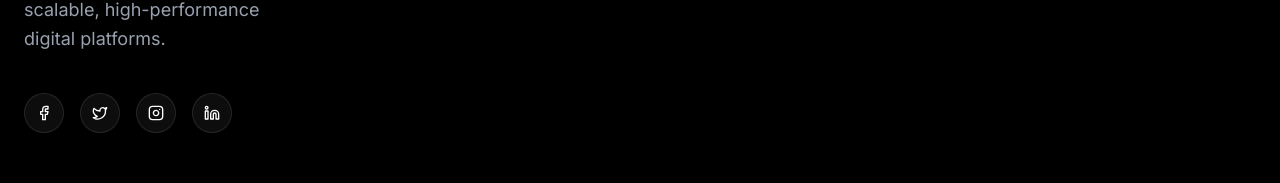
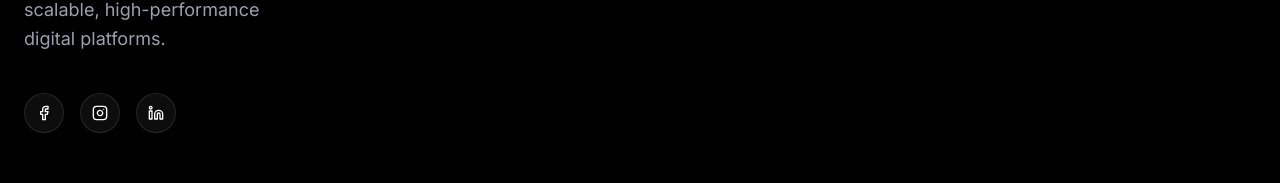
Before and after one commit to Abinesh0708/Zann----web, a React (Vite) app: page /blog/how-cms-works-guide-for-businesses in a window 1280 px wide. Shown: the part 5193-5376 px from the top of the page. Built offline with nearby package versions, Linux system fonts and the light colour scheme.

Commit message:
feat: implement initial project structure with Hero and Services components and base styling

```diff
--- a/src/components/Footer.tsx
+++ b/src/components/Footer.tsx
@@ -1,5 +1,5 @@
 import { motion } from 'motion/react';
-import { Facebook, Twitter, Instagram, Linkedin, Mail, Phone, MapPin, ArrowRight } from 'lucide-react';
+import { Facebook, Instagram, Linkedin, Mail, Phone, MapPin, ArrowRight } from 'lucide-react';
 import { Link } from 'react-router-dom';
 
 const footerLinks = [
@@ -31,13 +31,19 @@ export default function Footer() {
               Zanntec is a technology-driven company specializing in web development, CAD automation, and digital transformation solutions. We help businesses in Nagercoil, Tirunelveli, and across Tamil Nadu build scalable, high-performance digital platforms.
             </p>
             <div className="flex items-center gap-4 pt-4">
-              {[Facebook, Twitter, Instagram, Linkedin].map((Icon, i) => (
+              {[
+                { Icon: Facebook, href: '#' },
+                { Icon: Instagram, href: 'https://www.instagram.com/zanntec/' },
+                { Icon: Linkedin, href: 'https://www.linkedin.com/company/zanntec/?viewAsMember=true' }
+              ].map((social, i) => (
                 <a
                   key={i}
-                  href="#"
+                  href={social.href}
+                  target={social.href !== '#' ? "_blank" : undefined}
+                  rel={social.href !== '#' ? "noopener noreferrer" : undefined}
                   className="w-10 h-10 rounded-full bg-white/5 border border-white/10 flex items-center justify-center hover:bg-accent hover:border-accent hover:text-white transition-all duration-300"
                 >
-                  <Icon className="w-4 h-4" />
+                  <social.Icon className="w-4 h-4" />
                 </a>
               ))}
             </div>
--- a/src/components/Hero.tsx
+++ b/src/components/Hero.tsx
@@ -88,7 +88,7 @@ export default function Hero() {
             transition={{ duration: 0.8, ease: 'easeOut', delay: 0.1 }}
             className="w-full mt-0 mb-2 md:mb-4 relative z-20"
           >
-            <h1 className="text-[2.5rem] leading-[1.1] sm:text-6xl md:text-7xl lg:text-[5rem] xl:text-[5.5rem] font-extrabold text-primary tracking-tight font-display md:leading-[1.1]">
+            <h1 className="text-4xl sm:text-5xl md:text-6xl lg:text-7xl font-extrabold text-primary tracking-tight font-display leading-tight">
               Grow Your Business with<br className="hidden md:block" />
               <span className="text-accent"> Smart Digital Solutions</span>
             </h1>
--- a/src/components/Services.tsx
+++ b/src/components/Services.tsx
@@ -41,7 +41,7 @@ export default function Services() {
         <div className="flex flex-col md:flex-row items-end justify-between mb-20 gap-8">
           <div className="max-w-2xl">
             <div className="text-xs font-bold uppercase tracking-widest text-accent mb-4">Our Services</div>
-            <h2 className="text-3xl sm:text-4xl md:text-7xl font-extrabold tracking-tighter leading-tight break-words hyphens-auto">
+            <h2 className="text-2xl sm:text-3xl md:text-5xl font-extrabold tracking-tighter leading-tight break-words hyphens-auto">
               WE PROVIDE <br />
               <span className="text-accent italic">CREATIVE</span> SOLUTIONS
             </h2>
--- a/src/index.css
+++ b/src/index.css
@@ -28,17 +28,3 @@
     @apply font-display font-bold tracking-tight;
   }
 }
-
-/* Mobile only: prevent heading overflow */
-@media (max-width: 767px) {
-
-  h1,
-  h2,
-  h3,
-  h4,
-  h5,
-  h6 {
-    word-break: break-word;
-    overflow-wrap: break-word;
-  }
-}
--- a/src/pages/Contact.tsx
+++ b/src/pages/Contact.tsx
@@ -46,7 +46,7 @@ export default function Contact() {
                     animate={{ opacity: 1, y: 0 }}
                 >
                     <div className="text-xs font-bold uppercase tracking-widest text-accent mb-4">Get In Touch</div>
-                    <h1 className="text-3xl sm:text-4xl md:text-7xl font-extrabold tracking-tighter leading-tight text-primary mb-8">
+                    <h1 className="text-xl sm:text-4xl md:text-5xl lg:text-6xl font-extrabold tracking-wider md:tracking-tighter leading-tight text-primary mb-8">
                         GET YOUR <br />
                         <span className="text-accent italic">FREE CONSULTATION</span>
                     </h1>
--- a/src/pages/Services.tsx
+++ b/src/pages/Services.tsx
@@ -131,7 +131,7 @@ export default function ServicesPage() {
                     className="text-center max-w-4xl mx-auto"
                 >
                     <div className="text-xs font-bold uppercase tracking-widest text-accent mb-4">Core Capabilities</div>
-                    <h1 className="text-2xl sm:text-4xl md:text-5xl lg:text-6xl xl:text-7xl font-extrabold tracking-tighter leading-tight text-primary mb-8 flex flex-col items-center">
+                    <h1 className="text-xl sm:text-4xl md:text-5xl lg:text-6xl font-extrabold tracking-wider md:tracking-tighter leading-tight text-primary mb-8 flex flex-col items-center w-full">
                         <span>DIGITAL &</span>
                         <span className="text-accent italic">ENGINEERING</span>
                         <span>EXPERTISE</span>
@@ -173,7 +173,7 @@ export default function ServicesPage() {
                             <div className="w-full lg:w-1/2 space-y-8">
                                 <div>
                                     <div className="text-sm font-bold uppercase tracking-widest text-accent mb-3">{service.subtitle}</div>
-                                    <h2 className="text-2xl sm:text-3xl md:text-4xl lg:text-5xl font-extrabold text-primary leading-tight hyphens-auto">{service.title}</h2>
+                                    <h2 className="text-2xl md:text-4xl font-extrabold text-primary leading-tight hyphens-auto">{service.title}</h2>
                                 </div>
 
                                 <p className="text-xl text-gray-600 font-medium leading-relaxed">
@@ -204,7 +204,7 @@ export default function ServicesPage() {
             <section className="py-16 md:py-32 bg-primary text-white">
                 <div className="max-w-4xl mx-auto px-6">
                     <div className="text-center mb-20">
-                        <h2 className="text-3xl md:text-6xl font-extrabold tracking-tighter mb-6">FREQUENTLY ASKED</h2>
+                        <h2 className="text-2xl sm:text-3xl md:text-5xl font-extrabold tracking-tighter mb-6">FREQUENTLY ASKED</h2>
                         <p className="text-xl text-gray-400 font-medium">Common questions about our web development, CAD automation, and SEO services.</p>
                     </div>
 
@@ -240,7 +240,7 @@ export default function ServicesPage() {
             {/* Global CTA */}
             <section className="py-24 bg-accent text-white text-center">
                 <div className="max-w-4xl mx-auto px-6">
-                    <h2 className="text-3xl md:text-6xl font-extrabold tracking-tighter mb-8">Ready to Scale Your Business?</h2>
+                    <h2 className="text-2xl sm:text-3xl md:text-5xl font-extrabold tracking-tighter mb-8">Ready to Scale Your Business?</h2>
                     <p className="text-xl font-medium mb-10 text-white/90">
                         Whether you need a responsive website, ecommerce platform, CAD automation, or SEO services — let's discuss how our digital solutions can grow your business in Nagercoil, Tirunelveli, and across Tamil Nadu.
                     </p>
```
Also changed, not shown: src/pages/Home.tsx (+7 -7 lines).
